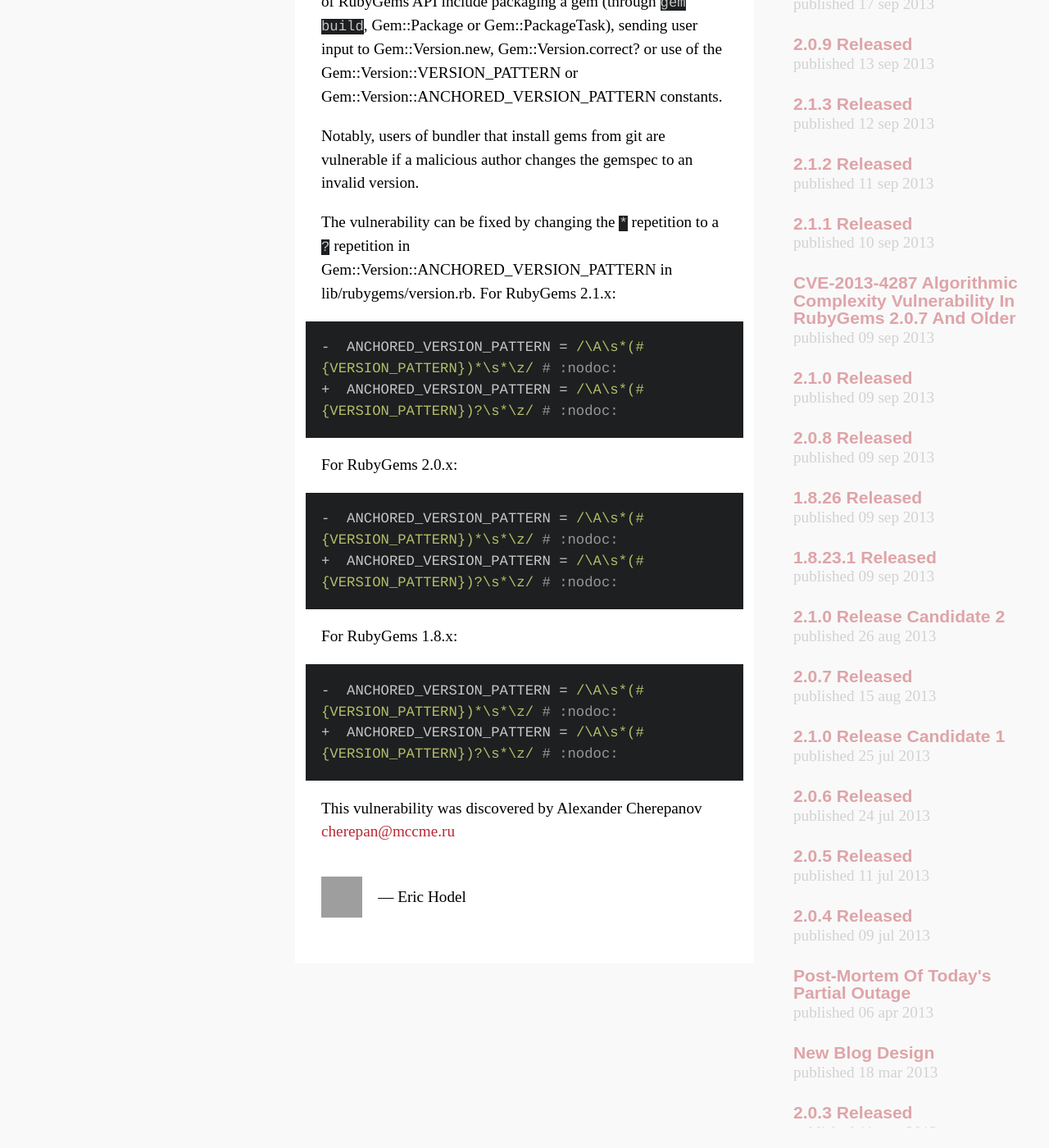
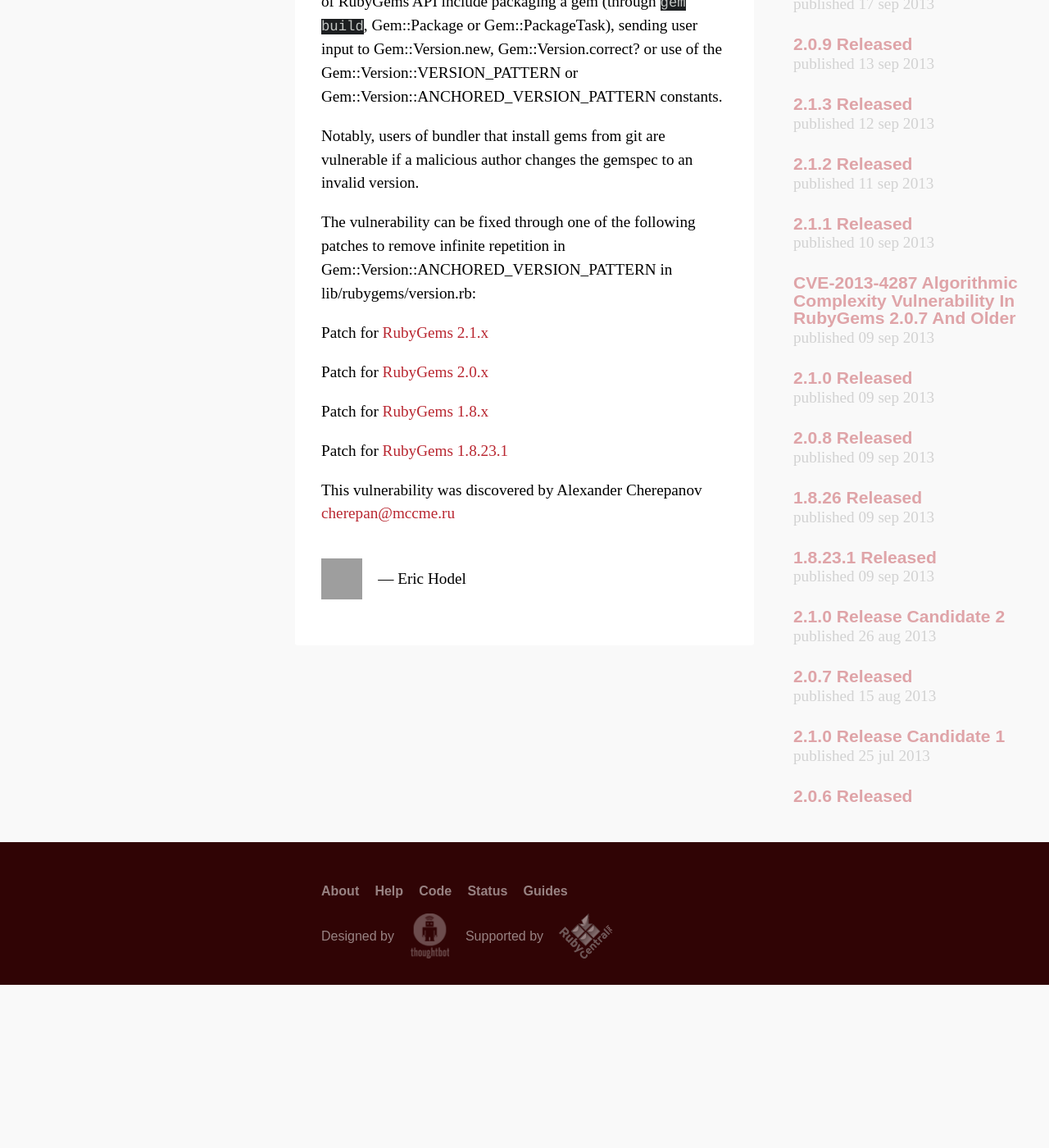
Before and after one commit to rubygems/rubygems.github.io, a Jekyll site: the page built from _posts/2013-09-24-CVE-2013-4363.md, in a window 1280 px wide and 1400 px high, scrolled down 777 px. Shown: the whole window at 82% size. Built offline with Jekyll 4.4.1, drawn with Linux system fonts in a browser that asks for light colours; comment, search, counter and statistics services are not loaded; after the commit the page ends 1978 px from its top, so only the background shows below that; some of the changed text lies outside the part shown; grey boxes are pictures that could not be loaded.

Commit message:
Adjust CVE-2013-4363 post
This post may be confusing to github-pages remotely.

```diff
--- a/_posts/2013-09-24-CVE-2013-4363.md
+++ b/_posts/2013-09-24-CVE-2013-4363.md
@@ -1,5 +1,5 @@
 ---
-title: CVE-2013-4287 Algorithmic complexity vulnerability in RubyGems 2.0.7 and older
+title: CVE-2013-4287 Algorithmic complexity vulnerability in RubyGems 2.1.4 and older
 layout: post
 author: Eric Hodel
 author_email: drbrain@segment7.net
@@ -31,22 +31,17 @@
 Notably, users of bundler that install gems from git are vulnerable if a
 malicious author changes the gemspec to an invalid version.
 
-The vulnerability can be fixed by changing the `*` repetition to a `?`
-repetition in Gem::Version::ANCHORED_VERSION_PATTERN in
-lib/rubygems/version.rb.  For RubyGems 2.1.x:
+The vulnerability can be fixed through one of the following patches to remove
+infinite repetition in Gem::Version::ANCHORED_VERSION_PATTERN in
+lib/rubygems/version.rb:
 
-    -  ANCHORED_VERSION_PATTERN = /\A\s*(#{VERSION_PATTERN})*\s*\z/ # :nodoc:
-    +  ANCHORED_VERSION_PATTERN = /\A\s*(#{VERSION_PATTERN})?\s*\z/ # :nodoc:
+Patch for [RubyGems 2.1.x](https://github.com/rubygems/rubygems/commit/dca0500bb24c7cba5551468a1ed28388876aded2)
 
-For RubyGems 2.0.x:
+Patch for [RubyGems 2.0.x](https://github.com/rubygems/rubygems/commit/20325c134b5ca1928a15338eeb7ead1239dbf2b9)
 
-    -  ANCHORED_VERSION_PATTERN = /\A\s*(#{VERSION_PATTERN})*\s*\z/ # :nodoc:
-    +  ANCHORED_VERSION_PATTERN = /\A\s*(#{VERSION_PATTERN})?\s*\z/ # :nodoc:
+Patch for [RubyGems 1.8.x](https://github.com/rubygems/rubygems/commit/f63bfbc5c7b5725def5fecd6518ce2aa49e12ecd)
 
-For RubyGems 1.8.x:
-
-    -  ANCHORED_VERSION_PATTERN = /\A\s*(#{VERSION_PATTERN})*\s*\z/ # :nodoc:
-    +  ANCHORED_VERSION_PATTERN = /\A\s*(#{VERSION_PATTERN})?\s*\z/ # :nodoc:
+Patch for [RubyGems 1.8.23.1](https://github.com/rubygems/rubygems/commit/56d1f8c17bc81f0eb354d5099021c498a0be9b51)
 
 This vulnerability was discovered by Alexander Cherepanov <cherepan@mccme.ru>
 
```
